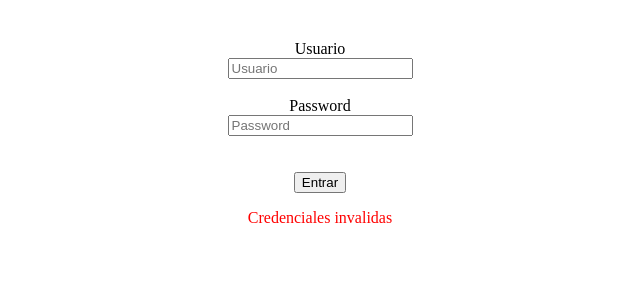
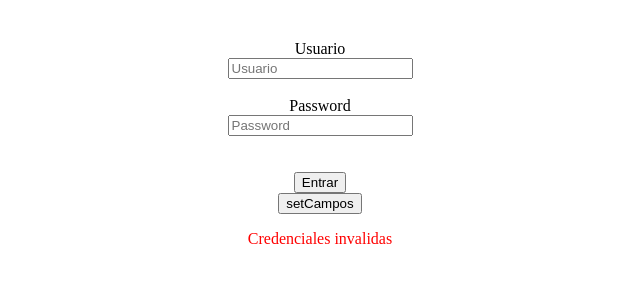
Before and after one commit to juniorfrey/curso-routes-reactv6, a React (Vite) app in the folder login/: page / in a window 1280 px wide. Shown: the top 300 px of the page, without its empty margins (320-960 px from the left). Built offline with nearby package versions, Linux system fonts and the light colour scheme.

Commit message:
Se agrega función para asignar datos a un input.

```diff
--- a/login/src/pages/Home.jsx
+++ b/login/src/pages/Home.jsx
@@ -1,6 +1,22 @@
+import { useEffect } from "react"
+
 const Home = () => {
+
+    useEffect(() => {
+      var user = sessionStorage.getItem("item_key");
+
+      return () => {
+        if (user == null) {
+          window.location.href = "./";
+        }
+      };
+    }, []);
+
+
     const cerrar = () => {
+        sessionStorage.removeItem("item_key");
         window.location.href = "./";
+
     }
   return (
     <div>
--- a/login/src/pages/Login.jsx
+++ b/login/src/pages/Login.jsx
@@ -14,12 +14,18 @@ const Login = () => {
     if(users.user === 'fredys' && users.password === '1234'){
         setMensaje(true);
         window.location.href = './home';
+        sessionStorage.setItem("item_key", users.user);
     }else{
         setMensaje(false);
     }
-    //console.log(setUsers);
   }
 
+  const setCampos = () => {
+        setUsers({
+          user: "fredys",
+          password: "1234",
+        });
+  }
 
 
   return (
@@ -48,12 +54,12 @@ const Login = () => {
         <br />
         <button>Entrar</button>
       </form>
-      { !mensaje ? (
+      <button onClick={setCampos}>setCampos</button>
+      {!mensaje ? (
         <p style={{ color: "red" }}>Credenciales invalidas</p>
       ) : (
         <p style={{ color: "blue" }}>Credenciales correctas</p>
       )}
-
     </div>
   );
 };
```
